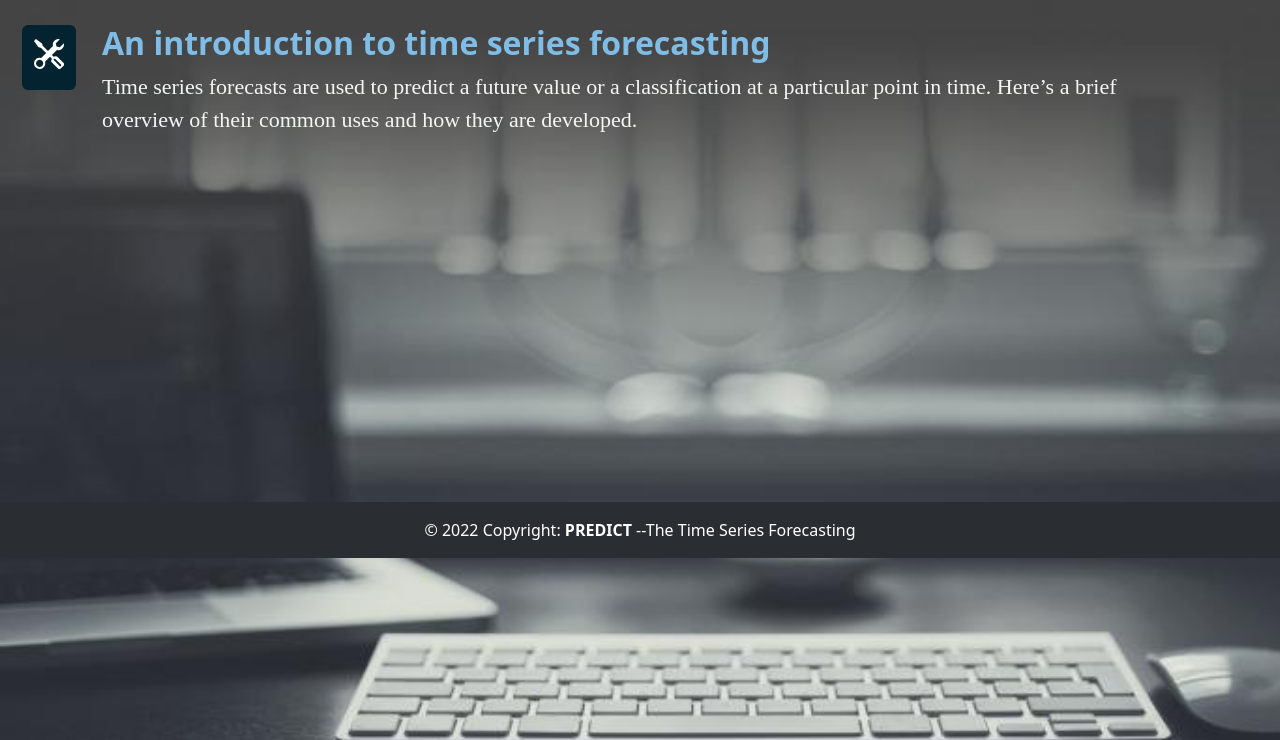
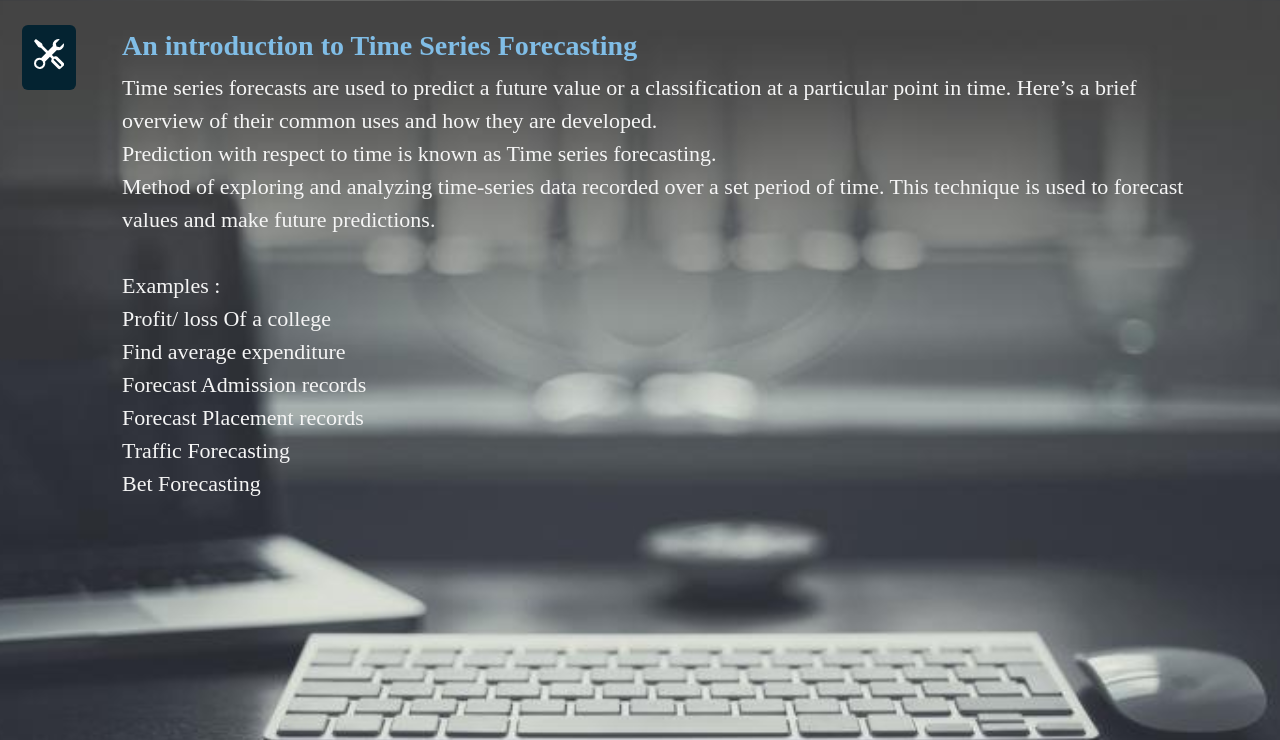
Before and after one commit to Ujjwal1201/Predict-time-series-forecasting, a Flask app: page /home in a window 1280 px wide. Shown: the top 740 px of the page. Run offline with Flask 2, Linux system fonts and the light colour scheme; some libraries are stand-ins or nearby versions.

Commit message:
style home content

```diff
--- a/templates/home.html
+++ b/templates/home.html
@@ -7,16 +7,39 @@
     .pi{
         font-family: 'Akaya Telivigala';font-size: 22px;
         color : whitesmoke;
-
+        margin-left: 20px;
+    }
+    .pi1{
+        font-family: 'Akaya Telivigala';font-size: 22px;
+        color:rgb(128, 189, 230);
+        margin-left: 20px;
+        font-weight: bold;
+        font-size: 28px;
     }
 </style>
 <div class="container">
     <div class="row">
-<h2><b style="color:rgb(128, 189, 230);">An introduction to time series forecasting</b></h2>
- <p class="pi">Time series forecasts are used to predict a future value or a classification at a particular point in time. Here’s a brief overview of their common uses and how they are developed.
+<h2><b class="pi1">An introduction to Time Series Forecasting</b></h2>
+ <p class="pi">Time series forecasts are used to predict a future value or a classification at a particular point in time. Here’s a brief overview of their common uses and how they are developed. <br>
+    Prediction with respect to time is known as Time series forecasting. <br>
+Method of exploring and analyzing time-series data recorded over a set period of time.
+This technique is used to forecast values and make future predictions. <br>
+<br>
+Examples :
+<br>
+Profit/ loss Of a college <br>
+Find average expenditure <br>
+Forecast Admission records <br>
+Forecast Placement records <br>
+Traffic Forecasting <br>
+Bet Forecasting <br>
+
 </p>
+
 </div>
 </div>
+
+
  {% endblock %}
 {% block js %}
 {% endblock %}
```
